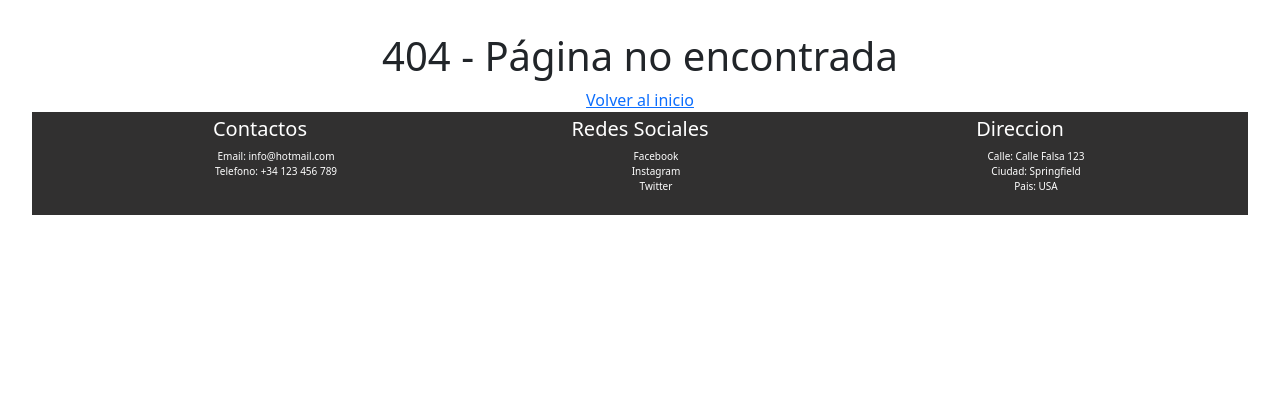
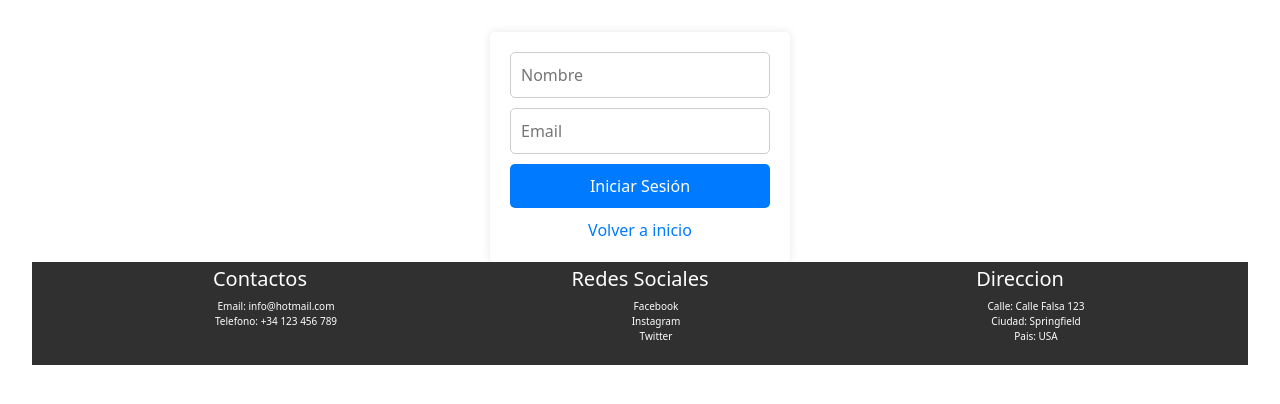
Before and after one commit to sofiafernands/e-commerce, a React (Vite) app: page /login in a window 1280 px wide. Shown: the top 404 px of the page. Built offline with nearby package versions, Linux system fonts and the light colour scheme.

Commit message:
css form

```diff
--- a/src/App.jsx
+++ b/src/App.jsx
@@ -5,10 +5,11 @@ import 'bootstrap/dist/css/bootstrap.css';
 import data from '../data.json';
 import CardComponent from './assets/components/Card/CardComponent.jsx';
 import NavBar from './assets/components/NavBar/NavBar.jsx';
-import LoginForm from './assets/components/FormLogin.jsx/Login.jsx';
+//import LoginForm from './assets/components/FormLogin.jsx/Login.jsx';
 import { CartProvider } from './context/CartContext.jsx';
 import { AuthProvider, useAuth } from './context/AuthContext.jsx'; // Asegúrate de importar useAuth
 import { ThemeProvider, useTheme } from './context/ThemeContext.jsx';
+//import LoginForm from './views/FormLogin.jsx/Login.jsx';
 
 function App() {
   const [searchTerm, setSearchTerm] = useState('');
@@ -49,7 +50,6 @@ function App() {
                 </div>
               ))}
             </div>
-            <LoginForm />
           </div>
         </CartProvider>
       </AuthProvider>
--- a/src/assets/components/NavBar/NavBar.jsx
+++ b/src/assets/components/NavBar/NavBar.jsx
@@ -64,6 +64,7 @@ function NavBar({ searchTerm, handleSearch }) {
         </div>
       </div>
       <button onClick={toggleTheme}>Cambiar Tema</button>
+      <Link to="/login" className="nav-link">Iniciar Sesión</Link>
     </nav>
   );
 }
--- a/src/main.jsx
+++ b/src/main.jsx
@@ -10,6 +10,7 @@ import { AuthProvider } from './context/AuthContext.jsx';
 import { ThemeProvider } from './context/ThemeContext.jsx';
 import NotFound from './views/NotFound.jsx';
 import ProductDetail from './views/ProductDetail.jsx';
+import LoginForm from './views/FormLogin.jsx/Login.jsx';
 
 
 const root = ReactDOM.createRoot(document.getElementById('root'));
@@ -25,6 +26,7 @@ root.render(
             <Route path="/cart" element={<CartDetails />} />
             <Route path='*' element={<NotFound />} />
             <Route path="/product/:id" element={<ProductDetail />} />
+            < Route path="/login" element={< LoginForm /> } />
           </Routes>
           <Footer />
         </Router>
--- /dev/null
+++ b/src/views/FormLogin.jsx/FormLogin.css
@@ -0,0 +1,43 @@
+/* LoginForm.css */
+
+.form {
+    display: flex;
+    flex-direction: column;
+    width: 300px;
+    margin: 0 auto;
+    padding: 20px;
+    border-radius: 5px;
+    box-shadow: 0px 0px 10px 0px rgba(0,0,0,0.1);
+  }
+
+  .form input {
+    margin-bottom: 10px;
+    padding: 10px;
+    border-radius: 5px;
+    border: 1px solid #ccc;
+  }
+
+  .form button {
+    padding: 10px;
+    border-radius: 5px;
+    border: none;
+    background-color: #007BFF;
+    color: white;
+    cursor: pointer;
+  }
+
+  .form button:hover {
+    background-color: #0056b3;
+  }
+
+  .form a {
+    display: block;
+    margin-top: 10px;
+    text-align: center;
+    color: #007BFF;
+    text-decoration: none;
+  }
+
+  .form a:hover {
+    text-decoration: underline;
+  }
--- a/src/assets/components/FormLogin.jsx/Login.jsx
+++ b/src/views/FormLogin.jsx/Login.jsx
@@ -1,5 +1,7 @@
 import React, { useState } from 'react';
-import { useAuth } from '../../../context/AuthContext.jsx';
+import { useAuth } from '../../context/AuthContext.jsx';
+import { Link } from 'react-router-dom';
+import './FormLogin.css';
 
 function LoginForm() {
   const [name, setName] = useState('');
@@ -13,7 +15,7 @@ function LoginForm() {
 
   if (user) {
     return (
-      <div>
+      <div className="form">
         <p>Bienvenido, {user.name}!</p>
         <button onClick={logout}>Cerrar Sesión</button>
       </div>
@@ -21,8 +23,9 @@ function LoginForm() {
   }
 
   return (
-    <form onSubmit={handleSubmit}>
+    <form className="form" onSubmit={handleSubmit}>
       <input
+        className="form-input"
         type="text"
         placeholder="Nombre"
         value={name}
@@ -30,13 +33,15 @@ function LoginForm() {
         required
       />
       <input
+        className="form-input"
         type="email"
         placeholder="Email"
         value={email}
         onChange={(e) => setEmail(e.target.value)}
         required
       />
-      <button type="submit">Iniciar Sesión</button>
+      <button className="form-button" type="submit">Iniciar Sesión</button>
+      <Link className="form-link" to="/">Volver a inicio</Link>
     </form>
   );
 }
```
